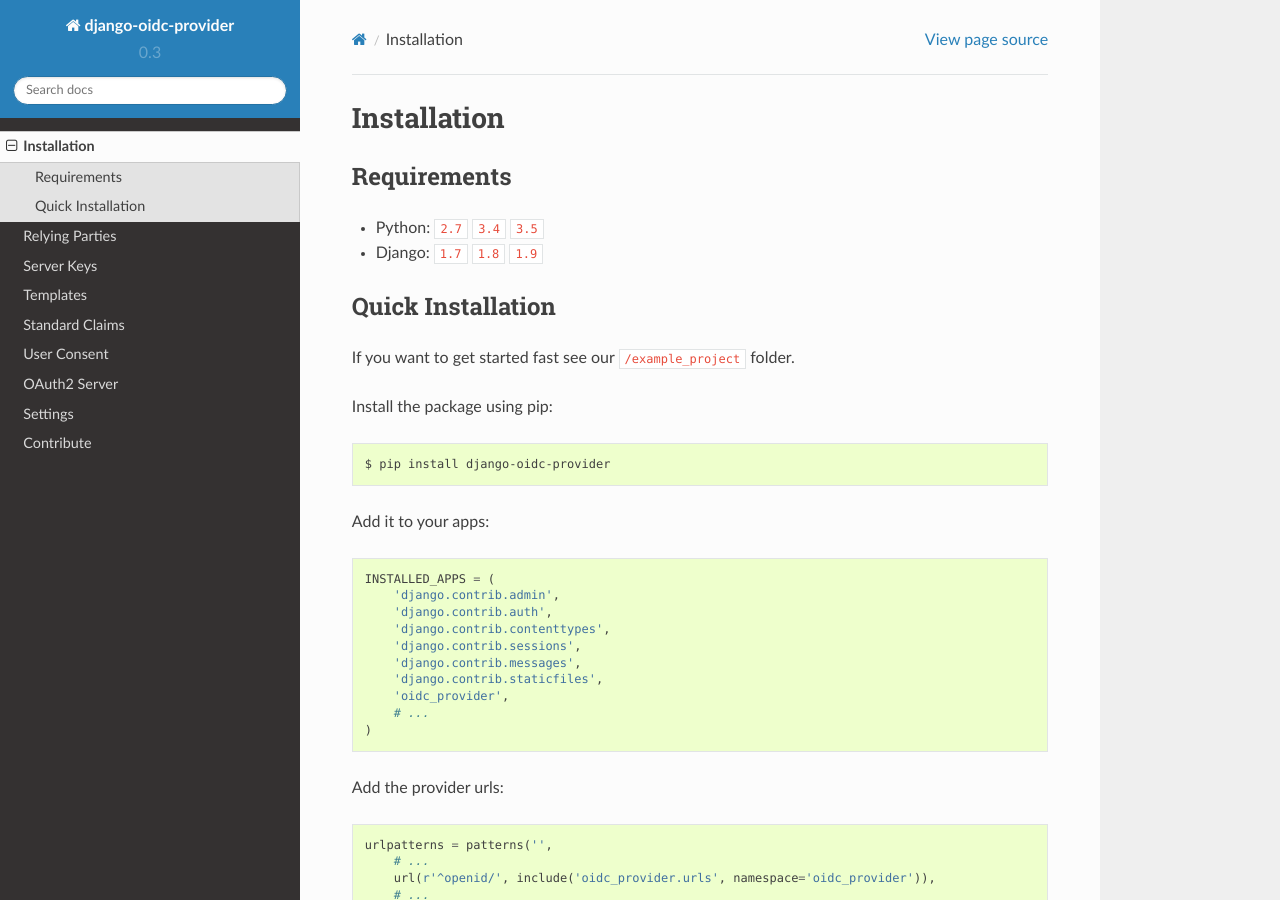
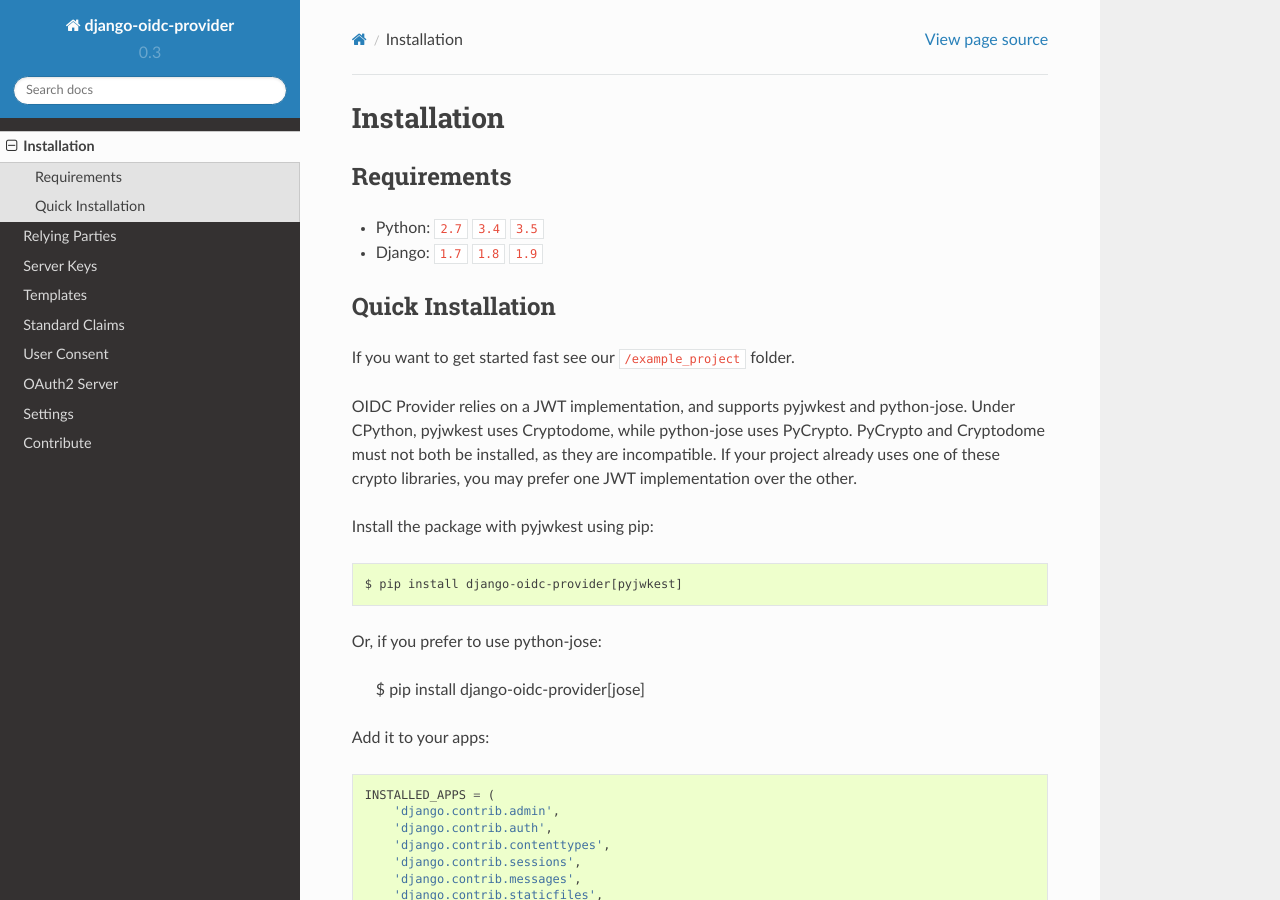
Before and after one commit to juanifioren/django-oidc-provider, a Sphinx documentation site: the page built from docs/sections/installation.rst, in a window 1280 px wide and 900 px high. Built offline with Sphinx 7.4.7 and the Read the Docs theme 2.0.0, drawn with Linux system fonts in a browser that asks for light colours.

Commit message:
Document install options

```diff
--- a/docs/sections/installation.rst
+++ b/docs/sections/installation.rst
@@ -14,9 +14,19 @@
 
 If you want to get started fast see our ``/example_project`` folder.
 
-Install the package using pip::
+OIDC Provider relies on a JWT implementation, and supports pyjwkest and
+python-jose. Under CPython, pyjwkest uses Cryptodome, while python-jose uses
+PyCrypto.  PyCrypto and Cryptodome must not both be installed, as they are
+incompatible. If your project already uses one of these crypto libraries, you
+may prefer one JWT implementation over the other.
 
-    $ pip install django-oidc-provider
+Install the package with pyjwkest using pip::
+
+    $ pip install django-oidc-provider[pyjwkest]
+
+Or, if you prefer to use python-jose:
+
+    $ pip install django-oidc-provider[jose]
 
 Add it to your apps::
 
```
Also changed, not shown: CHANGELOG.md (+3 -0 lines).
